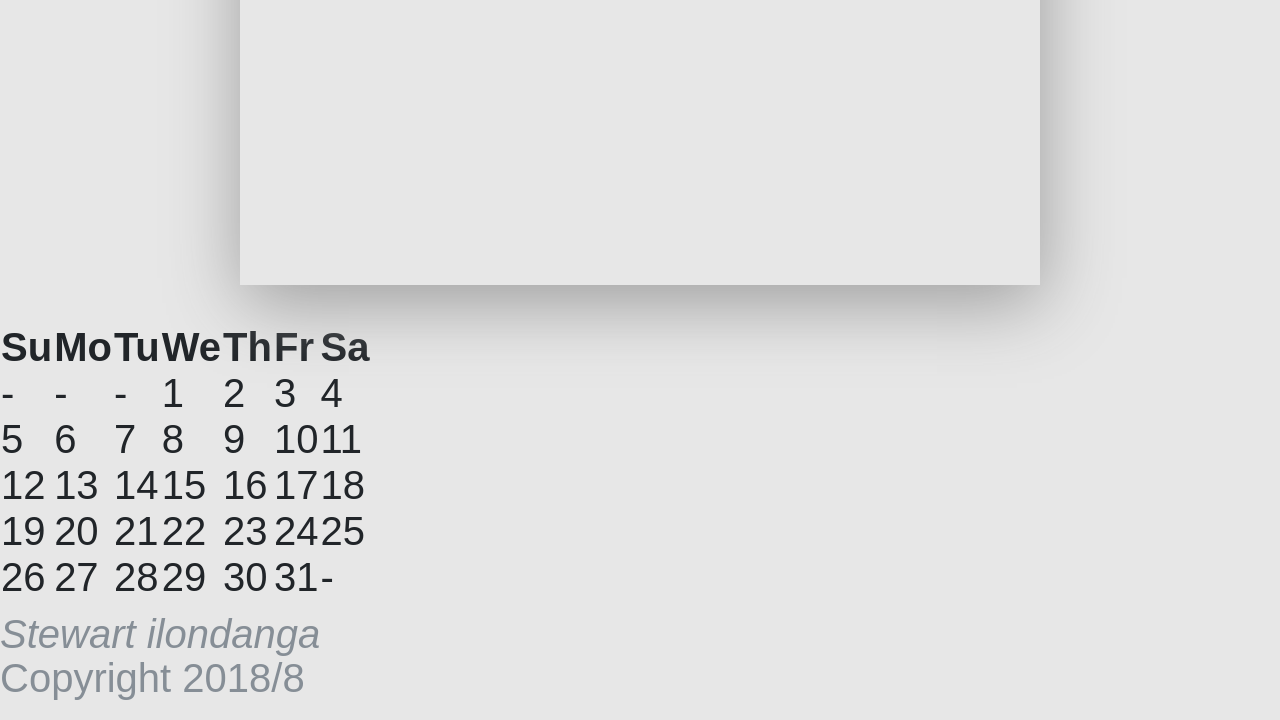
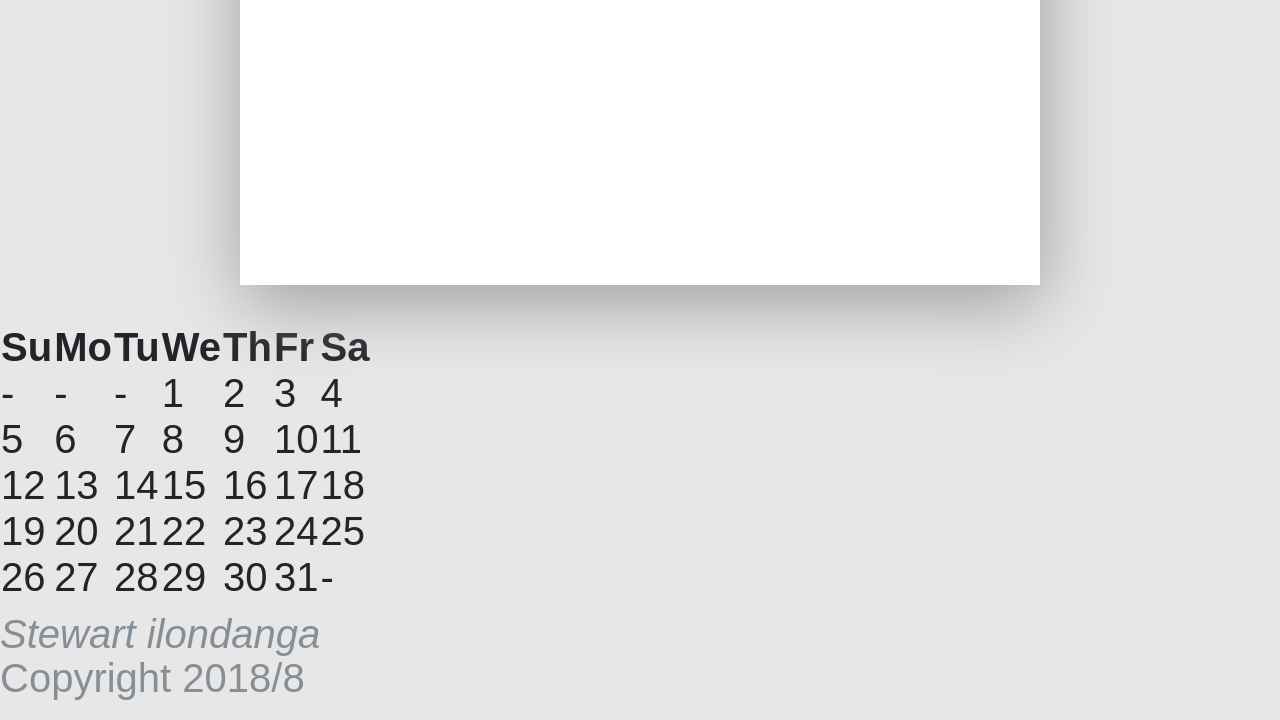
Before and after one commit to stewilondanga/drop-down-login, a plain HTML site: page index.html in a window 1280 px wide. Shown: the part 353-1073 px from the top of the page. Drawn offline with nearby package versions, Linux system fonts and the light colour scheme.

Commit message:
add css/styles.css

```diff
--- a/css/styles.css
+++ b/css/styles.css
@@ -110,7 +110,7 @@ body {
   z-index: 11;
 }
 
-/*.call-text {
+.call-text {
   background-color: #fff;
   width: 800px;
   height: 450px;
@@ -119,7 +119,7 @@ body {
   padding: 10%;
   box-sizing: border-box;
   text-align: center;
-  h1 {
+/*  h1 {
     font-size: 42px;
     margin-top: 10%;
     color: #696a86;
```
